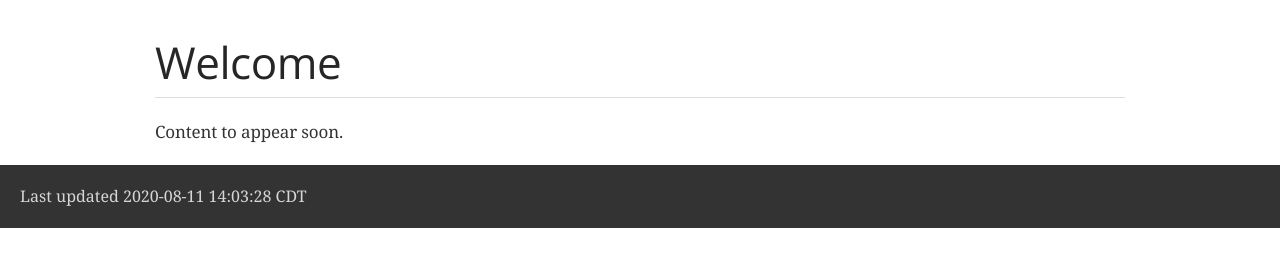
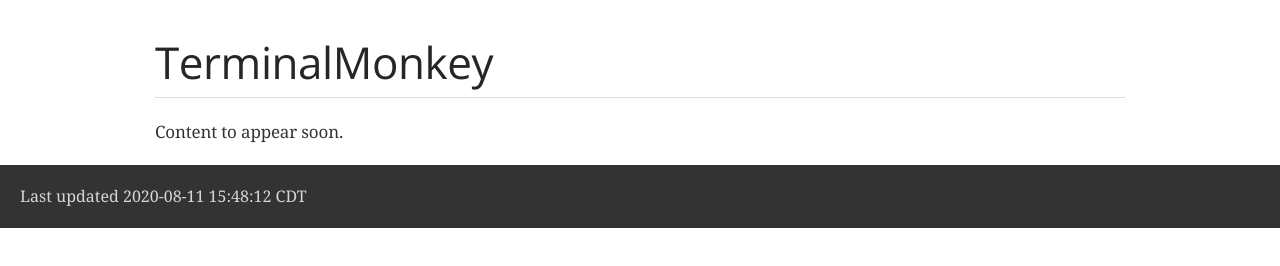
Before and after one commit to rh1029/rh1029.github.io, a plain HTML site: page index.html in a window 1280 px wide. Drawn offline with nearby package versions, Linux system fonts and the light colour scheme; a web font is replaced by a local one.

Commit message:
TerminalMonkey

```diff
--- a/index.html
+++ b/index.html
@@ -5,7 +5,7 @@
 <!--[if IE]><meta http-equiv="X-UA-Compatible" content="IE=edge"><![endif]-->
 <meta name="viewport" content="width=device-width, initial-scale=1.0">
 <meta name="generator" content="Asciidoctor 1.5.6.1">
-<title>Welcome</title>
+<title>TerminalMonkey</title>
 <link rel="stylesheet" href="https://fonts.googleapis.com/css?family=Open+Sans:300,300italic,400,400italic,600,600italic%7CNoto+Serif:400,400italic,700,700italic%7CDroid+Sans+Mono:400,700">
 <style>
 /* Asciidoctor default stylesheet | MIT License | http://asciidoctor.org */
@@ -427,7 +427,7 @@
 </head>
 <body class="article">
 <div id="header">
-<h1>Welcome</h1>
+<h1>TerminalMonkey</h1>
 </div>
 <div id="content">
 <div class="paragraph">
@@ -436,7 +436,7 @@
 </div>
 <div id="footer">
 <div id="footer-text">
-Last updated 2020-08-11 14:03:28 CDT
+Last updated 2020-08-11 15:48:12 CDT
 </div>
 </div>
 </body>
```
